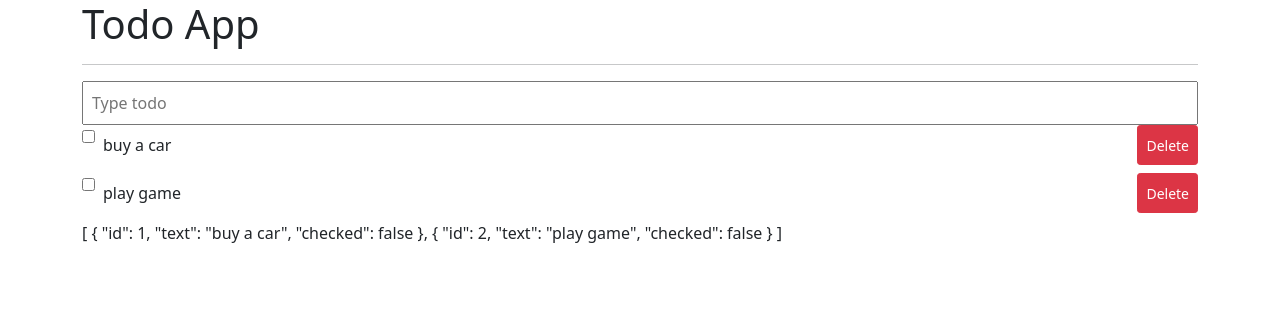
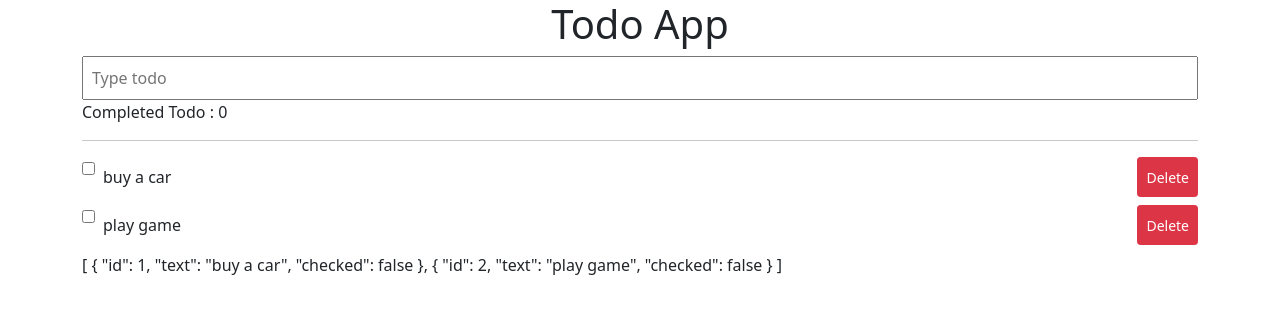
Before and after one commit to chaensday/todo, a Vue app: page / in a window 1280 px wide. Shown: the top 314 px of the page. Built offline with nearby package versions, Linux system fonts and the light colour scheme.

Commit message:
Delete 버튼 완성

```diff
--- a/src/App.vue
+++ b/src/App.vue
@@ -1,19 +1,21 @@
 <template>
   <div id="app" class="container">
-    <h1>Todo App</h1>
-
-    <hr>
+    <h1 class="text-center">Todo App</h1>
 
 <AddTodo
   @add-todo="addTodo"
 />
+<CompletedTodo
+  :todos="todos"
+  />
 
+  <hr>
   <TodoList
     :todos="todos"
     @toggle-checkbox="toggleCheckbox"
     @click-delete="deleteTodo"
   />
-  {{todos}}
+  {{ todos }}
   </div>
 </template>
 
@@ -21,18 +23,22 @@
 
 import TodoList from '@/components/TodoList.vue';
 import AddTodo from '@/components/AddTodo.vue';
+import CompletedTodo from '@/components/CompletedTodo.vue';
+
 
 export default {
   components: {
     AddTodo,
     TodoList,
+    CompletedTodo
+
   },
   data(){
     return {
       todoText: '',
       todos: [
         { id: 1, text: 'buy a car', checked: false},
-        { id: 2, text: 'play game', checked: false},
+        { id: 2, text: 'play game', checked: false}
       ]
     }
   },
@@ -43,19 +49,17 @@ export default {
             });
             this.todos.splice(index, 1);
         },
-    addTodo(e){
-      console.log(e);
-      console.log(e.target.value);
 
+    addTodo(value){
       this.todos.push({
         id: Math.random(),
-        text: e.target.value,
+        text: value,
         checked: false,
       });
-      this,this.todoText='';
+      this.todoText='';
     },
+
     toggleCheckbox({id, checked}){
-      console.log(id, checked)
       const index = this.todos.findIndex(todo => {
         return todo.id === id;
       });
--- a/src/components/AddTodo.vue
+++ b/src/components/AddTodo.vue
@@ -5,7 +5,7 @@
       type="text"
       class="w-100 p-2"
       placeholder="Type todo"
-      @keyup.enter="addToDo"
+      @keyup.enter="addTodo"
     >
 </div>
 
@@ -20,6 +20,7 @@ export default {
     },
     methods: {
         addTodo(e) {
+            console.log(e.target.value)
             this.$emit('add-todo', e.target.value);
         }
     }
--- a/src/components/CompletedTodo.vue
+++ b/src/components/CompletedTodo.vue
@@ -1,6 +1,6 @@
 <template>
   <div>
-      Completed Todo : {{ numberOfCmpletedTodo}}
+      Completed Todo : {{ numberOfCompletedTodo }}
   </div>
 </template>
 
@@ -13,7 +13,7 @@ export default {
         }
     },
     computed: {
-        numberOfCmpletedTodo(){
+        numberOfCompletedTodo(){
             return this.todos.filter(todo => todo.checked).length;
         }
     }
--- a/src/components/Todo.vue
+++ b/src/components/Todo.vue
@@ -6,8 +6,6 @@
         :checked="todo.checked"
         @change="toggleCheckbox"
         >
-
-
 </div>
 
         <span
@@ -17,11 +15,10 @@
         >
             {{ todo.text }}
             </span>
-            <button
+        <button
             class="btn btn-danger btn-sm"
             @click="clickDelete"
-            >
-                Delete</button>
+        >Delete</button>
 
     </div>
 </template>
@@ -37,13 +34,27 @@ export default {
     },
     methods: {
 
+        // deleteTodo(id){
+        //     const index = this.todos.findIndex(todo => {
+        //         return todo.id === id;
+        //     });
+        //     this.todos.splice(index,1);
+        // },
+        // addTodo(value){
+        //     this.todos.push({
+        //         id: Math.random(),
+        //         text: value,
+        //         checked: false
+        //     });
+        //     },
+
         toggleCheckbox(e){
             this.$emit('toggle-checkbox', {
                 id: this.todo.id,
                 checked: e.target.checked,
             })
         },
-        clickDelete(todoId){
+        clickDelete(){
             this.$emit('click-delete', this.todo.id);
         }
     }
--- a/src/components/TodoList.vue
+++ b/src/components/TodoList.vue
@@ -17,15 +17,12 @@ export default {
     components:{
         Todo
     },
-    data(){
-
-    },
     props: {
         todos: {
-            type: {
+
                 type: Array,
                 required: true,
-            }
+
         }
     },
     methods: {
```
